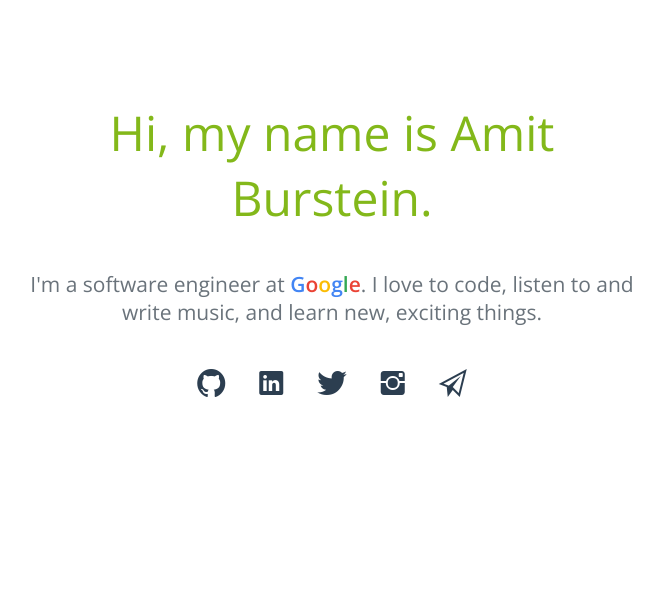
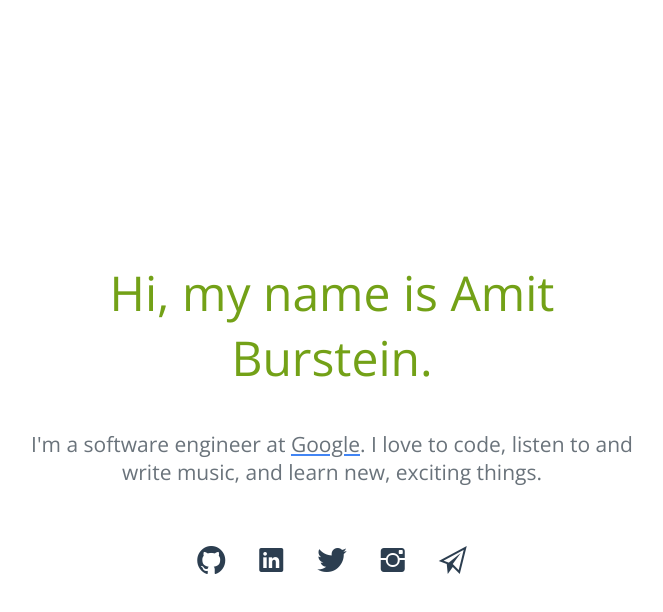
Before and after one commit to amitburst/amitburst.me, a plain HTML site: page index.html in a window 1280 px wide. Shown: the whole page, without its empty margins (308-971 px from the left). Drawn offline with nearby package versions, Linux system fonts and the light colour scheme.

Commit message:
Make page more accessible

```diff
--- a/index.html
+++ b/index.html
@@ -15,8 +15,16 @@
   <link href="https://fonts.googleapis.com/css?family=Open+Sans:300,400,600" rel="stylesheet">
   <link href="https://code.ionicframework.com/ionicons/2.0.1/css/ionicons.min.css" rel="stylesheet">
   <style>
+    html, body {
+      height: 100%;
+    }
+
     body {
-      margin: 100px 0 0 0;
+      align-items: center;
+      display: flex;
+      flex-direction: column;
+      justify-content: center;
+      margin: 0;
       padding: 0 24px;
     }
 
@@ -24,93 +32,75 @@
       font-family: 'Open Sans', 'Arial', sans-serif;
     }
 
-    #intro {
-      margin: 0 auto;
+    .intro {
       max-width: 640px;
       text-align: center;
     }
 
-    #intro-text {
-      color: #83b81a;
+    .intro-text {
+      color: #73a117;
       font-size: 48px;
       font-weight: 300;
     }
 
-    #intro-description {
+    .intro-description {
       color: #6a737b;
       font-size: 21px;
       font-weight: 400;
     }
 
-    #google {
-      font-weight: 600;
+    .google {
+      text-decoration: underline #4285f4;
     }
 
-    .google-blue {
-      color: #4285f4;
-    }
-
-    .google-red {
-      color: #ea4335;
-    }
-
-    .google-yellow {
-      color: #fbbc05;
-    }
-
-    .google-green {
-      color: #34a853;
-    }
-
-    #social {
+    .social-buttons {
       margin-top: 40px;
     }
 
-    #social i {
+    .social-buttons i {
       font-size: 32px;
       margin: 15px;
     }
 
-    #social a {
+    .social-buttons a {
       color: #2c3e50;
-      transition: color .3s ease;
     }
 
-    #social-github:hover {
+    .social-github:hover {
       color: #333;
     }
 
-    #social-linkedin:hover {
+    .social-linkedin:hover {
       color: #0976b4;
     }
 
-    #social-twitter:hover {
+    .social-twitter:hover {
       color: #55acee;
     }
 
-    #social-instagram:hover {
+    .social-instagram:hover {
       color: #3f729b;
     }
 
-    #social-email:hover {
+    .social-email:hover {
       color: #dd4b39;
     }
   </style>
 </head>
 <body>
-  <section id="intro">
-    <h1 id="intro-text">Hi, my name is Amit Burstein.</h1>
-    <h2 id="intro-description">
-      I'm a software engineer at
-      <span id="google"><span class="google-blue">G</span><span class="google-red">o</span><span class="google-yellow">o</span><span class="google-blue">g</span><span class="google-green">l</span><span class="google-red">e</span></span>.
-      I love to code, listen to and write music, and learn new, exciting things.</h2>
-    <div id="social">
-      <a id="social-github" href="https://github.com/amitburst"><i class="ion-social-github"></i></a>
-      <a id="social-linkedin" href="https://www.linkedin.com/in/amitburst"><i class="ion-social-linkedin"></i></a>
-      <a id="social-twitter" href="https://twitter.com/amitburst"><i class="ion-social-twitter"></i></a>
-      <a id="social-instagram" href="https://instagram.com/amitburst"><i class="ion-social-instagram"></i></a>
-      <a id="social-email" href="mailto:amit.burstein@gmail.com"><i class="ion-paper-airplane"></i></a>
-    </div>
+  <section class="intro" role="main">
+    <h1 class="intro-text">Hi, my name is Amit Burstein.</h1>
+    <h2 class="intro-description">
+      I'm a software engineer at <span class="google">Google</span>.
+      I love to code, listen to and write music, and learn new, exciting things.
+    </h2>
   </section>
+  <section class="social-buttons" aria-label="Social buttons">
+    <a class="social-github" href="https://github.com/amitburst" aria-label="GitHub"><i class="ion-social-github"></i></a>
+    <a class="social-linkedin" href="https://www.linkedin.com/in/amitburst" aria-label="LinkedIn"><i class="ion-social-linkedin"></i></a>
+    <a class="social-twitter" href="https://twitter.com/amitburst" aria-label="Twitter"><i class="ion-social-twitter"></i></a>
+    <a class="social-instagram" href="https://instagram.com/amitburst" aria-label="Instagram"><i class="ion-social-instagram"></i></a>
+    <a class="social-email" href="mailto:amit.burstein@gmail.com" aria-label="Email"><i class="ion-paper-airplane"></i></a>
+  </div>
 </body>
 </html>
```
